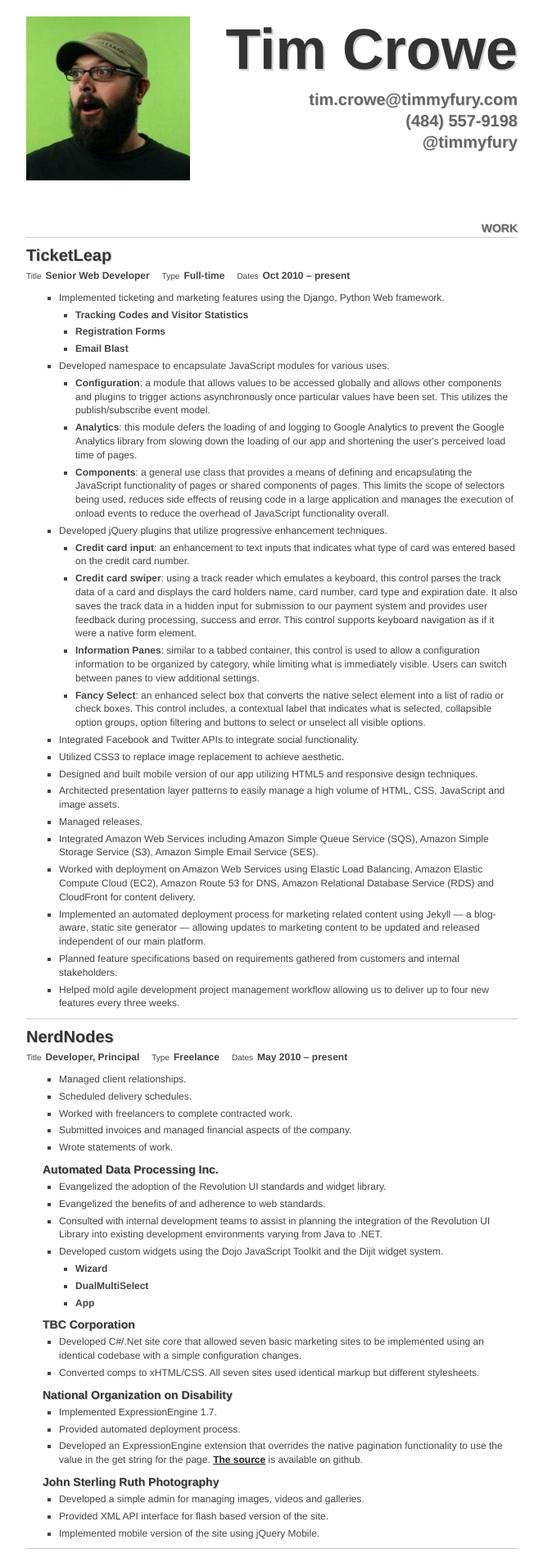
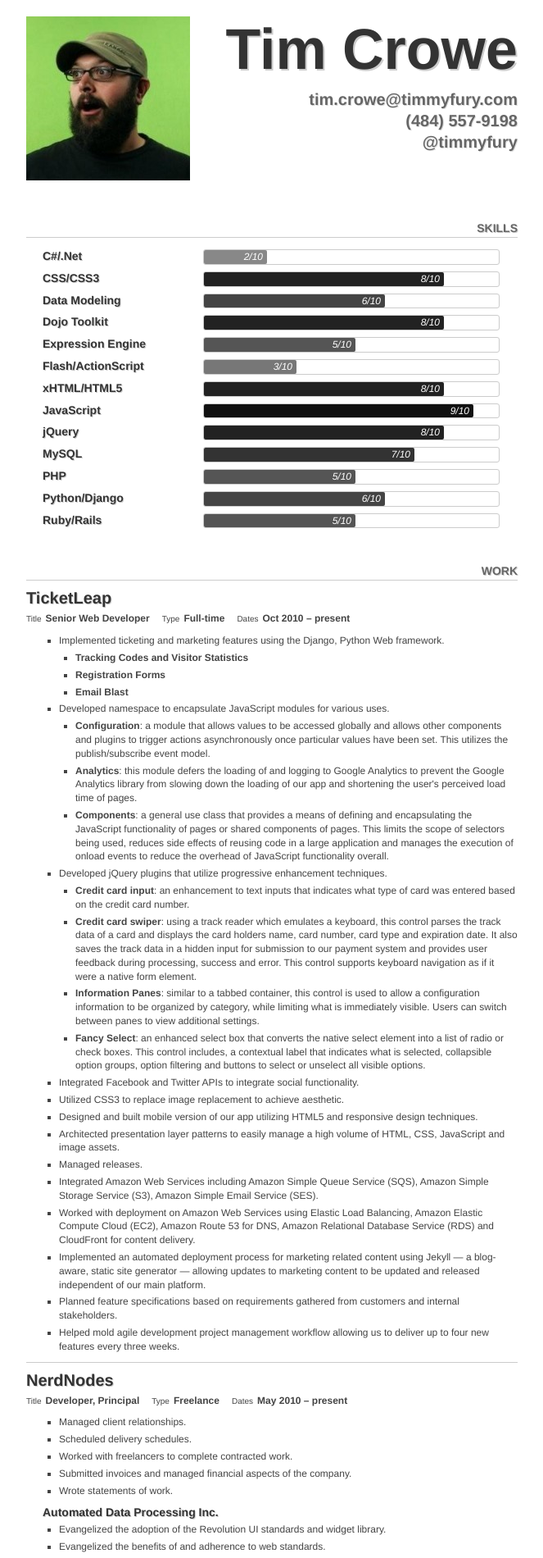
Before and after one commit to timmyfury/timmyfury.github.com, a Jekyll site: the page resume/index.html, which Jekyll copies as it is, in a window 1280 px wide. Shown: the top 1900 px of the page at 82% size, without its empty margins (308-971 px from the left). Built offline with Jekyll 4.4.1, drawn with Linux system fonts in a browser that asks for light colours.

Commit message:
adding skills

```diff
--- a/resume/index.html
+++ b/resume/index.html
@@ -36,12 +36,45 @@
 
 			<nav>
 				<ul>
+					<li><a href="#skills">Skills</a></li>
 					<li><a href="#work">Work</a></li>
 					<li><a href="#play">Play</a></li>
 					<li><a href="#school">School</a></li>
 				</ul>
 			</nav>
 		</header>
+
+		<section id="skills">
+			<h2>Skills</h2>
+
+			<dl>
+<!--
+				<dt>JavaScript</dt> <dd class="rating-1"><em>1/10</em></dd>
+				<dt>JavaScript</dt> <dd class="rating-2"><em>2/10</em></dd>
+				<dt>JavaScript</dt> <dd class="rating-3"><em>3/10</em></dd>
+				<dt>JavaScript</dt> <dd class="rating-4"><em>4/10</em></dd>
+				<dt>JavaScript</dt> <dd class="rating-5"><em>5/10</em></dd>
+				<dt>JavaScript</dt> <dd class="rating-6"><em>6/10</em></dd>
+				<dt>JavaScript</dt> <dd class="rating-7"><em>7/10</em></dd>
+				<dt>JavaScript</dt> <dd class="rating-8"><em>8/10</em></dd>
+				<dt>JavaScript</dt> <dd class="rating-9"><em>9/10</em></dd>
+				<dt>JavaScript</dt> <dd class="rating-10"><em>10/10</em></dd>
+ -->
+				<dt>C#/.Net</dt> <dd class="rating-2"><em>2/10</em></dd>
+				<dt>CSS/CSS3</dt> <dd class="rating-8"><em>8/10</em></dd>
+				<dt>Data Modeling</dt> <dd class="rating-6"><em>6/10</em></dd>
+				<dt>Dojo Toolkit</dt> <dd class="rating-8"><em>8/10</em></dd>
+				<dt>Expression Engine</dt> <dd class="rating-5"><em>5/10</em></dd>
+				<dt>Flash/ActionScript</dt> <dd class="rating-3"><em>3/10</em></dd>
+				<dt>xHTML/HTML5</dt> <dd class="rating-8"><em>8/10</em></dd>
+				<dt>JavaScript</dt> <dd class="rating-9"><em>9/10</em></dd>
+				<dt>jQuery</dt> <dd class="rating-8"><em>8/10</em></dd>
+				<dt>MySQL</dt> <dd class="rating-7"><em>7/10</em></dd>
+				<dt>PHP</dt> <dd class="rating-5"><em>5/10</em></dd>
+				<dt>Python/Django</dt> <dd class="rating-6"><em>6/10</em></dd>
+				<dt>Ruby/Rails</dt> <dd class="rating-5"><em>5/10</em></dd>
+			</dl>
+		</section>
 
 		<section id="work">
 			<h2>Work</h2>
--- a/resume/screen.css
+++ b/resume/screen.css
@@ -15,7 +15,7 @@ body {
 **********************************************************************/
 header:after,
 section:after,
-section section dl:after,
+section dl:after,
 footer:after {
 	content: ".";
 	display: block;
@@ -177,8 +177,6 @@ ul li ul li {
 	line-height: 1.4em;
 }
 
-
-
 section h1 a,
 section h2 a,
 section h3 a,
@@ -192,6 +190,52 @@ section h4 a:visited {
 /*	padding-right: 1.2em;*/
 	text-decoration: none;
 }
+
+/*
+	Skills
+**********************************************************************/
+#skills dl {}
+#skills dt {
+	color: #333;
+	clear: left;
+	float: left;
+	font-size: 1.4em;
+	font-weight: bold;
+	margin: 4px 0 4px 20px;
+	text-shadow: #ccc 1px 1px;
+	width: 14em;
+}
+#skills dd {
+	border: 1px #ccc solid;
+	border-radius: 3px;
+		-moz-border-radius: 3px;
+		-webkit-border-radius: 3px;
+	color: #fff;
+	float: left;
+    font-size: 1.2em;
+    line-height: 1.4em;
+	margin: 4px 0;
+	width: 30em;
+}
+#skills dd em {
+	border-radius: 2px;
+		-moz-border-radius: 2px;
+		-webkit-border-radius: 2px;
+	display: block;
+/*	font-weight: bold;*/
+	padding: 0 5px 0 0;
+	text-align: right;
+}
+#skills .rating-1 em { background-color: #999; width: 3em; }
+#skills .rating-2 em { background-color: #888; width: 6em; }
+#skills .rating-3 em { background-color: #777; width: 9em; }
+#skills .rating-4 em { background-color: #666; width: 12em; }
+#skills .rating-5 em { background-color: #555; width: 15em; }
+#skills .rating-6 em { background-color: #444; width: 18em; }
+#skills .rating-7 em { background-color: #333; width: 21em; }
+#skills .rating-8 em { background-color: #222; width: 24em; }
+#skills .rating-9 em { background-color: #111; width: 27em; }
+#skills .rating-10 em { background-color: #000;  }
 
 /*
 	Media Queries
```
